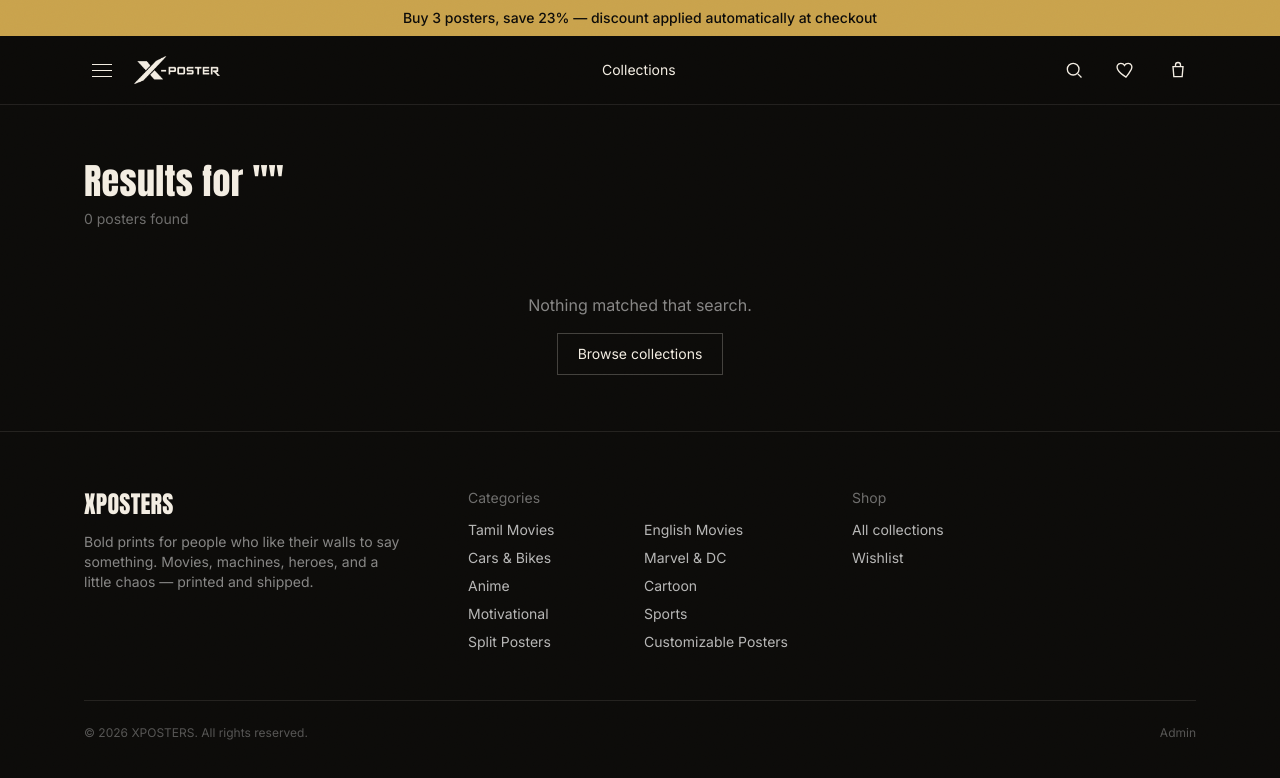
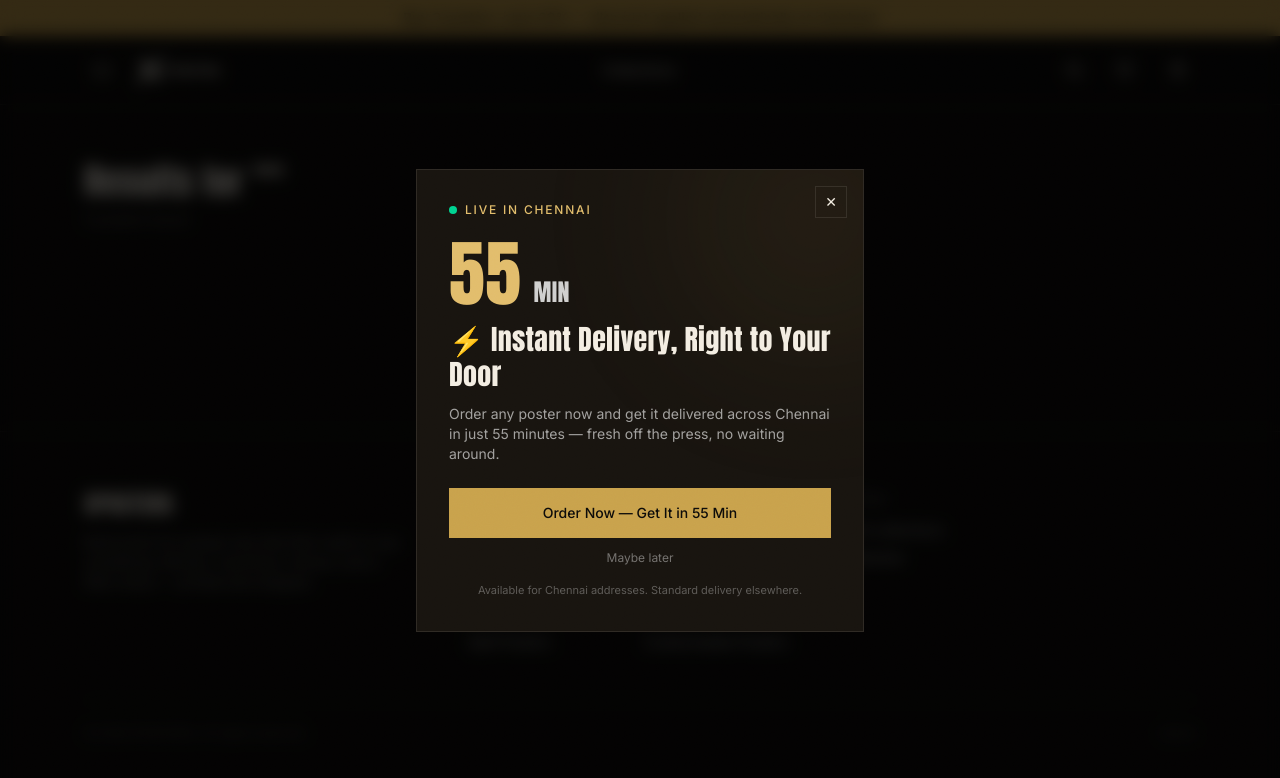
Before and after one commit to sdhivagar21/Xposter-v1, a React (Vite) app: page /search in a window 1280 px wide. Shown: the top 778 px of the page. Built offline with nearby package versions, Linux system fonts and the light colour scheme.

Commit message:
Lower print-size prices and add instant-delivery popup promo; fix Vercel SPA 404 on deep links

```diff
--- a/src/App.jsx
+++ b/src/App.jsx
@@ -1,5 +1,5 @@
-import { Suspense, lazy } from "react";
-import { Routes, Route } from "react-router-dom";
+import { Suspense, lazy, useEffect, useState } from "react";
+import { Routes, Route, Link } from "react-router-dom";
 import Header from "./components/Header.jsx";
 import Footer from "./components/Footer.jsx";
 import CartDrawer from "./components/CartDrawer.jsx";
@@ -26,7 +26,107 @@ const AdminLogin = lazy(() => import("./pages/admin/AdminLogin.jsx"));
 const AdminDashboard = lazy(() => import("./pages/admin/AdminDashboard.jsx"));
 const AdminOrders = lazy(() => import("./pages/admin/AdminOrders.jsx"));
 
+// Session-wide "instant delivery" promo popup - a one-time attention-grab
+// nudging shoppers toward buying right now with a very specific, concrete
+// hook (55 minutes, Chennai only). Shown once per browser tab (sessionStorage
+// flag) with a short delay so it doesn't fight the page's own first paint.
+function DeliveryPopup({ onClose }) {
+  return (
+    <div
+      className="fixed inset-0 z-50 flex items-center justify-center bg-black/75 p-5 backdrop-blur-sm"
+      onClick={onClose}
+      role="dialog"
+      aria-modal="true"
+      aria-label="Instant delivery in Chennai"
+    >
+      <div
+        className="animate-modal-pop relative w-full max-w-md overflow-hidden border border-[var(--xp-accent)] bg-[var(--xp-bg-elevated)] p-7 sm:p-8"
+        onClick={(e) => e.stopPropagation()}
+      >
+        <div
+          className="animate-glow-pulse pointer-events-none absolute -right-16 -top-16 h-56 w-56 rounded-full bg-[var(--xp-accent)]/20 blur-[90px]"
+          aria-hidden="true"
+        />
+
+        <button
+          onClick={onClose}
+          aria-label="Close"
+          className="absolute right-4 top-4 grid h-8 w-8 place-items-center border border-[var(--xp-border-strong)] text-sm transition-colors hover:border-[var(--xp-accent)] hover:text-[var(--xp-accent-bright)]"
+        >
+          ✕
+        </button>
+
+        <div className="relative flex items-center gap-2">
+          <span className="relative flex h-2 w-2">
+            <span className="absolute inline-flex h-full w-full animate-ping rounded-full bg-emerald-400 opacity-75" />
+            <span className="relative inline-flex h-2 w-2 rounded-full bg-emerald-400" />
+          </span>
+          <span className="text-xs font-medium uppercase tracking-[0.15em] text-[var(--xp-accent-bright)]">
+            Live in Chennai
+          </span>
+        </div>
+
+        <div className="relative mt-5 flex items-end gap-3">
+          <span className="font-display text-6xl leading-none text-[var(--xp-accent-bright)] sm:text-7xl">
+            55
+          </span>
+          <span className="pb-1.5 font-display text-xl leading-none text-white/80 sm:text-2xl">MIN</span>
+        </div>
+
+        <h2 className="relative mt-3 font-display text-2xl leading-tight sm:text-[28px]">
+          ⚡ Instant Delivery, Right to Your Door
+        </h2>
+        <p className="relative mt-3 text-sm text-white/60">
+          Order any poster now and get it delivered across Chennai in just 55 minutes — fresh off the
+          press, no waiting around.
+        </p>
+
+        <Link
+          to="/collections"
+          onClick={onClose}
+          className="btn-primary relative mt-6 block w-full py-3.5 text-center text-sm font-medium"
+        >
+          Order Now — Get It in 55 Min
+        </Link>
+        <button
+          onClick={onClose}
+          className="relative mx-auto mt-3 block text-xs text-white/40 underline-offset-2 transition-colors hover:text-white hover:underline"
+        >
+          Maybe later
+        </button>
+        <p className="relative mt-4 text-center text-[11px] text-white/30">
+          Available for Chennai addresses. Standard delivery elsewhere.
+        </p>
+      </div>
+    </div>
+  );
+}
+
 function CustomerShell({ children }) {
+  const [showDeliveryPopup, setShowDeliveryPopup] = useState(false);
+
+  useEffect(() => {
+    let alreadySeen = false;
+    try {
+      alreadySeen = sessionStorage.getItem("xp_delivery_popup_seen") === "1";
+    } catch {
+      alreadySeen = false;
+    }
+    if (alreadySeen) return;
+
+    const timer = setTimeout(() => {
+      setShowDeliveryPopup(true);
+      try {
+        sessionStorage.setItem("xp_delivery_popup_seen", "1");
+      } catch {
+        // Storage unavailable (private mode, etc.) - the popup still shows
+        // for this page view, it just won't remember it did.
+      }
+    }, 1400);
+
+    return () => clearTimeout(timer);
+  }, []);
+
   return (
     <div className="min-h-screen bg-[var(--xp-bg)] text-[var(--xp-white)]">
       <div className="film-grain" aria-hidden="true" />
@@ -34,6 +134,7 @@ function CustomerShell({ children }) {
       <CartDrawer />
       <main>{children}</main>
       <Footer />
+      {showDeliveryPopup && <DeliveryPopup onClose={() => setShowDeliveryPopup(false)} />}
     </div>
   );
 }
--- a/src/data/categories.js
+++ b/src/data/categories.js
@@ -20,10 +20,10 @@ export function getCategoryName(slug) {
 // here rather than per-product. Must stay in sync with the backend's
 // src/data/categories.js.
 export const SIZES = [
-  { slug: "a5", label: "A5", dimensions: '5.8" x 8.3"', price: 199 },
-  { slug: "a4", label: "A4", dimensions: '8.3" x 11.7"', price: 299 },
-  { slug: "a3", label: "A3", dimensions: '11.7" x 16.5"', price: 449 },
-  { slug: "13x19", label: '13" x 19"', dimensions: '13" x 19"', price: 599 },
+  { slug: "a5", label: "A5", dimensions: '5.8" x 8.3"', price: 60 },
+  { slug: "a4", label: "A4", dimensions: '8.3" x 11.7"', price: 70 },
+  { slug: "a3", label: "A3", dimensions: '11.7" x 16.5"', price: 100 },
+  { slug: "13x19", label: '13" x 19"', dimensions: '13" x 19"', price: 115 },
 ];
 
 export function getSizeBySlug(slug) {
--- a/src/index.css
+++ b/src/index.css
@@ -140,12 +140,29 @@ select:focus-visible {
   animation: logo-pulse 1.6s ease-in-out infinite;
 }
 
+/* Promo popup entrance - a punchier scale+fade for modals than the hero's rise */
+@keyframes modal-pop {
+  from {
+    opacity: 0;
+    transform: scale(0.92) translateY(10px);
+  }
+  to {
+    opacity: 1;
+    transform: scale(1) translateY(0);
+  }
+}
+
+.animate-modal-pop {
+  animation: modal-pop 0.45s cubic-bezier(0.16, 1, 0.3, 1) both;
+}
+
 @media (prefers-reduced-motion: reduce) {
   .animate-hero-rise,
   .animate-glow-pulse,
   .animate-marquee-left,
   .animate-marquee-right,
-  .animate-logo-pulse {
+  .animate-logo-pulse,
+  .animate-modal-pop {
     animation: none !important;
   }
 }
```
Also changed, not shown: vercel.json (added).
